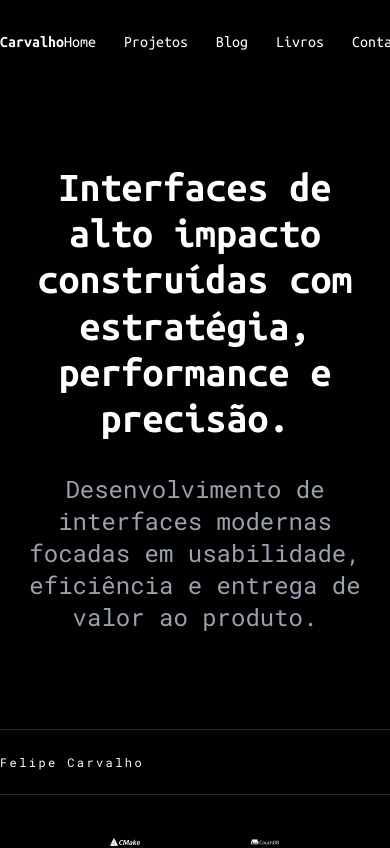
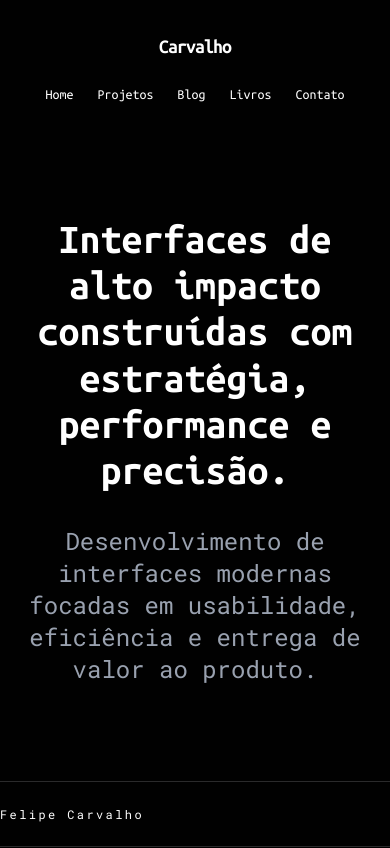
Before and after one commit to oecarvalho/portifolioCarvalho2026, a Next.js app: page / in a window 390 px wide. Shown: the top 848 px of the page. Built offline with nearby package versions, Linux system fonts and the light colour scheme.

Commit message:
adicionando responsivo e corrigindo bugs

```diff
--- a/src/components/about-section/about-section.tsx
+++ b/src/components/about-section/about-section.tsx
@@ -4,52 +4,70 @@ import Link from "next/link"
 
 export const About = () => {
     return (
-        <section className="container mx-auto mt-60">
-            <div className="flex items-center justify-between">
+        // Adicionado px-4 para não colar nas bordas em celulares e ajuste de margin-top
+        <section className="container mx-auto mt-20 md:mt-40 lg:mt-60 px-4">
+
+            {/* Header: Empilha no mobile (flex-col), lado a lado no desktop (md:flex-row) */}
+            <div className="flex flex-col md:flex-row md:items-center justify-between gap-6">
                 <div>
-                    <p className="font-mono text-2xl text-[#00D1FF]">Felipe Carvalho</p>
-                    <p className=" text-[#3b3b3b] text-md font-mono mt-2">Café, animes, jogos e muito power metal!</p>
+                    <p className="font-mono text-xl md:text-2xl text-[#00D1FF]">Felipe Carvalho</p>
+                    <p className="text-[#3b3b3b] text-sm md:text-md font-mono mt-2">
+                        Café, animes, jogos e muito power metal!
+                    </p>
                 </div>
 
                 <div>
-                    <p className="font-mono text-xl">Desenvolvedor Front-end & UX/UI Designer</p>
+                    <p className="font-mono text-lg md:text-xl border-l-4 border-[#00D1FF] pl-4 md:border-none md:pl-0">
+                        Desenvolvedor Front-end & UX/UI Designer
+                    </p>
                 </div>
             </div>
 
-            <div className="mt-21 flex items-end justify-between">
-                <div>
+            {/* Conteúdo Principal: Imagem e Texto */}
+            <div className="mt-12 md:mt-21 flex flex-col lg:flex-row items-center lg:items-end justify-between gap-10">
+
+                {/* Container da Imagem: Ajusta o tamanho para não estourar no mobile */}
+                <div className="w-full max-w-[400px] lg:max-w-[715px]">
                     <Image
                         src='/felipe.svg'
                         width={715}
                         height={750}
                         alt="foto do felipe"
+                        className="w-full h-auto" // Garante que a imagem escale corretamente
                     />
                 </div>
 
                 <div className="w-full max-w-[680px]">
-                    <p className="text-xl">
+                    {/* Texto com tamanhos de fonte adaptáveis */}
+                    <p className="text-lg md:text-xl leading-relaxed">
                         Olá, eu sou o Felipe.
                         <br></br>
                         <br></br>
                         <br></br>
+
                         Bacharel em Tecnologia da Informação e desenvolvedor Front-End,
                         entusiasta em construir interfaces web modernas, responsivas e performáticas,
                         sempre com um olhar atento à experiência do usuário (UX).
+
                         <br></br>
                         <br></br>
                         <br></br>
+
                         Meu foco é elevar o nível do seu projeto digital,
                         unindo a precisão da Engenharia de Software ao poder visual que encanta o usuário.
-                        <span className="text-">
-                            Se você não se contenta com o básico, vamos criar o extraordinário juntos.
+                        <span className="text-[#00D1FF] mt-4 md:mt-0">
+                           &nbsp;Se você não se contenta com o básico, vamos criar o extraordinário juntos.
                         </span>
                     </p>
 
-                    <Link href='/'  className="flex items-center justify-center w-full max-w-[225px] mt-12 gap-3 py-3.5 px-7.5 bg-[#00D1FF] hover:bg-[#0088a7]">
-                        <p className="font-sans text-xl">Download CV</p>
+                    {/* Botão: Centralizado no mobile, alinhado à esquerda no desktop */}
+                    <Link
+                        href='/'
+                        className="flex items-center justify-center w-full max-w-[225px] mt-8 md:mt-12 gap-3 py-3.5 px-7.5 bg-[#00D1FF] hover:bg-[#0088a7] transition-colors"
+                    >
+                        <p className="font-sans text-xl text-white">Download CV</p>
                         <DownloadSimpleIcon size={20} weight="bold" className="text-white"/>
                     </Link>
-
                 </div>
             </div>
         </section>
--- a/src/components/header/header.tsx
+++ b/src/components/header/header.tsx
@@ -1,20 +1,37 @@
 import Link from "next/link"
 
 export const Header = () => {
+    return (
+        <header className="container mx-auto px-6 py-8 md:py-10">
+            {/* Mobile: Itens empilhados e centralizados para um visual clean.
+                Desktop: Itens nas extremidades (justify-between).
+            */}
+            <div className="flex flex-col md:flex-row justify-between items-center gap-6 md:gap-0">
 
-    return(
-        <header className="container mx-auto pt-7.5 pb-7.5">
-            <div className="flex justify-between items-center">
-                <Link href='/' className="font-bold">
+                <Link href='/' className="font-bold text-xl tracking-tighter hover:text-[#00D1FF] transition-colors">
                     Carvalho
                 </Link>
 
-                <nav className="flex items-center gap-7">
-                    <Link className="relative after:absolute after:left-0 after:-bottom-1 after:h-[1px] after:w-0 after:bg-[#00D1FF] after:transition-all hover:after:w-full" href='/'>Home</Link>
-                    <Link className="relative after:absolute after:left-0 after:-bottom-1 after:h-[1px] after:w-0 after:bg-[#00D1FF] after:transition-all hover:after:w-full" href='#projetos'>Projetos</Link>
-                    <Link className="relative after:absolute after:left-0 after:-bottom-1 after:h-[1px] after:w-0 after:bg-[#00D1FF] after:transition-all hover:after:w-full" href='/blog'>Blog</Link>
-                    <Link className="relative after:absolute after:left-0 after:-bottom-1 after:h-[1px] after:w-0 after:bg-[#00D1FF] after:transition-all hover:after:w-full" href='/books'>Livros</Link>
-                    <Link className="relative after:absolute after:left-0 after:-bottom-1 after:h-[1px] after:w-0 after:bg-[#00D1FF] after:transition-all hover:after:w-full" href='#contato'>Contato</Link>
+                {/* Nav: No mobile, usamos 'flex-wrap' e 'justify-center'.
+                    Isso evita o scroll lateral feio e organiza os links em duas linhas se a tela for muito pequena,
+                    mantendo os efeitos de hover visíveis e funcionais.
+                */}
+                <nav className="flex flex-wrap justify-center items-center gap-x-6 gap-y-3 md:gap-x-8">
+                    <Link className="text-sm md:text-base relative after:absolute after:left-0 after:-bottom-1 after:h-[1px] after:w-0 after:bg-[#00D1FF] after:transition-all hover:after:w-full" href='/'>
+                        Home
+                    </Link>
+                    <Link className="text-sm md:text-base relative after:absolute after:left-0 after:-bottom-1 after:h-[1px] after:w-0 after:bg-[#00D1FF] after:transition-all hover:after:w-full" href='#projetos'>
+                        Projetos
+                    </Link>
+                    <Link className="text-sm md:text-base relative after:absolute after:left-0 after:-bottom-1 after:h-[1px] after:w-0 after:bg-[#00D1FF] after:transition-all hover:after:w-full" href='/blog'>
+                        Blog
+                    </Link>
+                    <Link className="text-sm md:text-base relative after:absolute after:left-0 after:-bottom-1 after:h-[1px] after:w-0 after:bg-[#00D1FF] after:transition-all hover:after:w-full" href='/books'>
+                        Livros
+                    </Link>
+                    <Link className="text-sm md:text-base relative after:absolute after:left-0 after:-bottom-1 after:h-[1px] after:w-0 after:bg-[#00D1FF] after:transition-all hover:after:w-full" href='#contato'>
+                        Contato
+                    </Link>
                 </nav>
             </div>
         </header>
```
